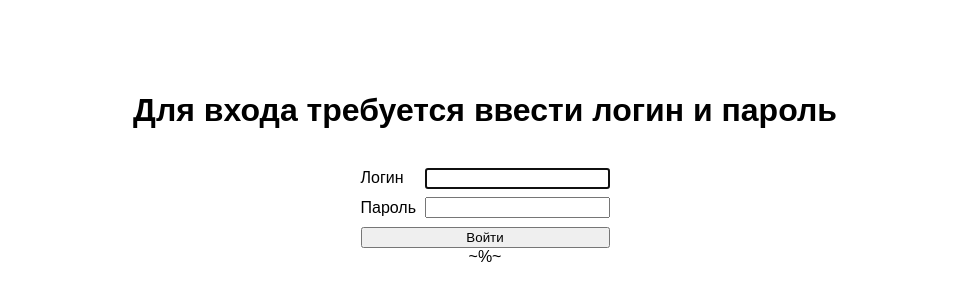
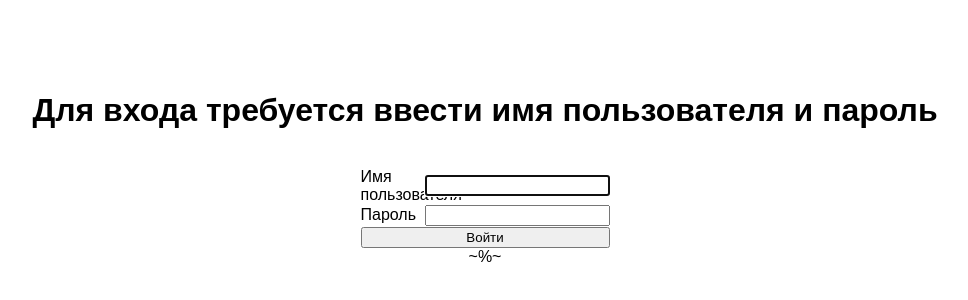
Before and after one commit to Mendeo/chat, a website: page login.html in a window 1280 px wide. Shown: the part 220-520 px from the top of the page, without its empty margins (155-1123 px from the left). Drawn offline with Linux system fonts and the light colour scheme.

Commit message:
Переименование полей ввода.

```diff
--- a/login.html
+++ b/login.html
@@ -11,11 +11,11 @@
 	<link rel="stylesheet" href="/login.css">
 </head>
 <body class="center">
-	<h1>Для входа требуется ввести логин и пароль</h1>
+	<h1>Для входа требуется ввести имя пользователя и пароль</h1>
 	<br>
 	<form class="form_view" action="/credentials" method="post">
 		<div>
-			<label for="username">Логин</label>
+			<label for="username">Имя пользователя</label>
 			<input id="username" name="username" type="text" autocomplete="username" required autofocus>
 		</div>
 		<div>
```
